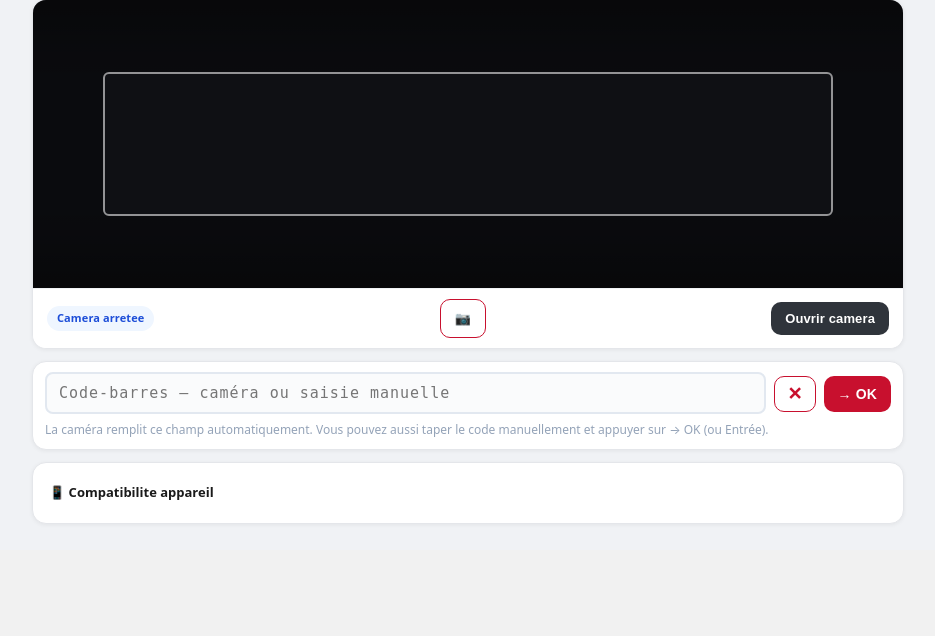
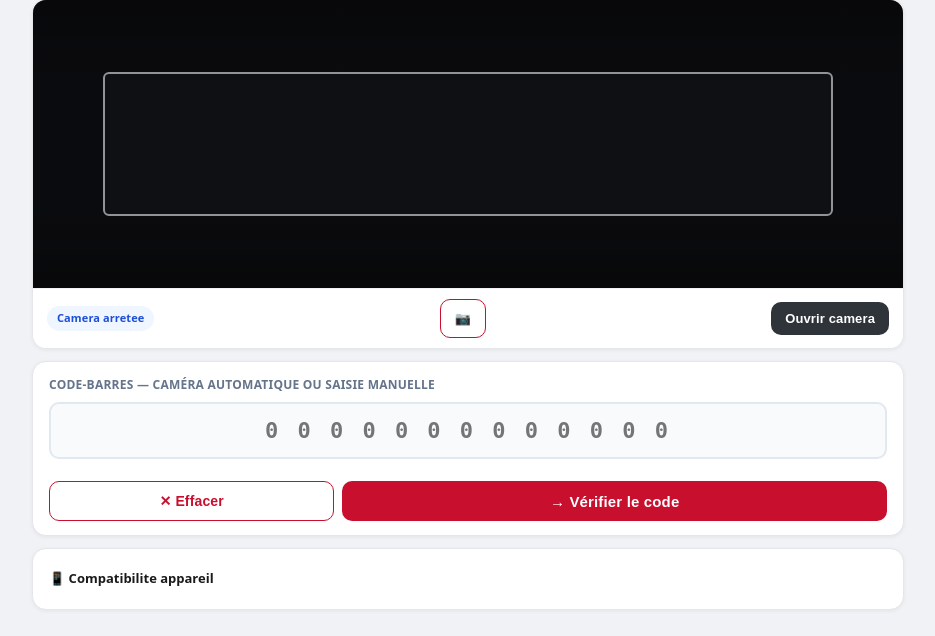
Before and after one commit to Mostaax5/familiprix-locator, a Flask app: page / in a window 1280 px wide. Shown: the part 607-1243 px from the top of the page, without its empty margins (172-1107 px from the left). Before the commit the page ends 1131 px from the top, so only its background shows below. Run offline with Flask 3, Linux system fonts and the light colour scheme; data that the repository does not hold is empty; some libraries are stand-ins or nearby versions.

Commit message:
Fix: barcode field large + readable + stacked layout for iPhone
- Input is now full-width with 22px centered monospace text and
  letter-spacing so every digit is easy to read at a glance
- '✕ Effacer' and '→ Vérifier' are on a separate row below the field
  so neither is cut off on iPhone screens
- Removed the cramped single-row flex layout that caused the overflow

```diff
--- a/templates/index.html
+++ b/templates/index.html
@@ -99,17 +99,17 @@
     </div>
   </div>
 
-  <!-- Always-visible barcode input (camera fills it automatically; can also type manually) -->
-  <div class="card" style="padding:10px 12px">
-    <div style="display:flex;gap:8px;align-items:center">
-      <input type="text" id="scanInput" inputmode="numeric" autocomplete="off" autocapitalize="off"
-             spellcheck="false" placeholder="Code-barres — caméra ou saisie manuelle"
-             onkeydown="handleScanInputKey(event)"
-             style="flex:1;padding:10px 12px;border:2px solid #e2e8f0;border-radius:8px;font-size:15px;font-family:monospace;letter-spacing:1px"/>
-      <button class="btn btn-outline btn-inline" onclick="clearScanInput()" style="flex:none;font-size:18px;padding:6px 12px">✕</button>
-      <button class="btn btn-inline" onclick="lookupScanFromInput(true)" style="flex:none;padding:10px 14px;font-size:14px">→ OK</button>
+  <!-- Always-visible barcode field — large, readable, camera-filled or manual -->
+  <div class="card" style="padding:14px 16px">
+    <div class="label" style="margin-bottom:8px;font-size:12px;color:#64748b">Code-barres — caméra automatique ou saisie manuelle</div>
+    <input type="text" id="scanInput" inputmode="numeric" autocomplete="off" autocapitalize="off"
+           spellcheck="false" placeholder="0 0 0 0 0 0 0 0 0 0 0 0 0"
+           onkeydown="handleScanInputKey(event)"
+           style="width:100%;box-sizing:border-box;padding:14px 12px;border:2px solid #e2e8f0;border-radius:10px;font-size:22px;font-family:monospace;font-weight:700;letter-spacing:3px;text-align:center;color:#1e293b;background:#f8fafc"/>
+    <div style="display:flex;gap:8px;margin-top:10px">
+      <button class="btn btn-outline" onclick="clearScanInput()" style="flex:1;padding:11px;font-size:14px">✕ Effacer</button>
+      <button class="btn" onclick="lookupScanFromInput(true)" style="flex:2;padding:11px;font-size:15px;font-weight:700">→ Vérifier le code</button>
     </div>
-    <div class="small" style="margin-top:5px;color:#94a3b8">La caméra remplit ce champ automatiquement. Vous pouvez aussi taper le code manuellement et appuyer sur → OK (ou Entrée).</div>
   </div>
 
   <div id="scanResult"></div>
```
